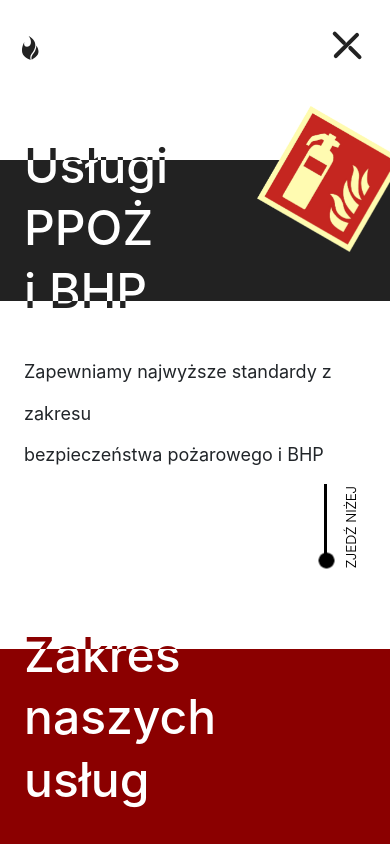
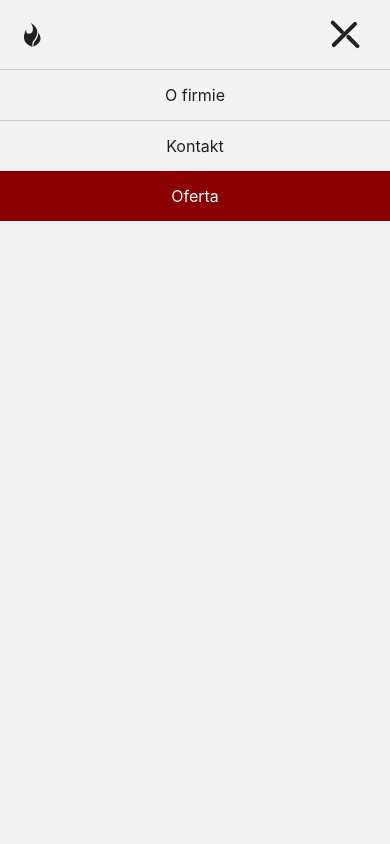
Before and after one commit to tipiso/interpoz-2.0, a Gatsby site: page / in a window 390 px wide. Both pictures are taken after a click on the button 345 px from the left and 46 px from the top of the page. Shown: the top 844 px of the page. Built offline with nearby package versions, Linux system fonts and the light colour scheme; Gatsby itself is replaced by a stand-in of ours.

Commit message:
added mobile menu

```diff
--- a/src/components/Layout/Layout.scss
+++ b/src/components/Layout/Layout.scss
@@ -1,4 +1,38 @@
 @import '../../styles/main';
+@import "../../styles/mixins";
+
+.mobile-navigation {
+  flex-wrap: wrap;
+  position: fixed;
+  top: 0;
+  left: 0;
+  width: 100vw;
+  @include viewport-unit(height, 100vh);
+  z-index: 10;
+  background-color: $background-color;
+
+  &.navbar-nav {
+    flex-direction: column;
+  }
+
+  .nav-item {
+    width: 100%;
+    text-align: center;
+
+    &:not(:last-of-type) {
+      border-bottom: 1px solid $gray-color;
+    }
+  }
+
+  &__header {
+    display: flex;
+    align-items: center;
+    padding: 24px;
+    height: 70px;
+    width: 100%;
+    border-bottom: 1px solid $gray-color;
+  }
+}
 
 .burger {
     display: flex;
@@ -7,7 +41,7 @@
     cursor: pointer;
     margin-left: auto;
 
-   span{
+   span {
     background: $black-color;
     border-radius: 10px;
     height: 4px;
--- a/src/components/Layout/index.js
+++ b/src/components/Layout/index.js
@@ -1,6 +1,6 @@
 import * as React from "react";
 import { useState } from 'react';
-import { motion } from "framer-motion";
+import {AnimatePresence, motion} from "framer-motion";
 import Col from "react-bootstrap/Col";
 import Container from "react-bootstrap/Container";
 import Navbar from "react-bootstrap/Navbar";
@@ -8,7 +8,8 @@ import NavbarBrand from "react-bootstrap/NavbarBrand";
 import NavItem from "react-bootstrap/NavItem";
 import Nav from 'react-bootstrap/Nav';
 
-import { returnElVariants } from "../../constants/constants";
+import { returnElVariants, slideInNav } from "../../constants/constants";
+import useWindowDimensions from "./useWindowDimensions";
 import Logo from '../../images/logo.svg';
 import MobileLogo from "../../images/mobile-top-logo.svg"
 import FooterLogo from "../../images/footer-logo.svg";
@@ -18,6 +19,21 @@ import "./Layout.scss";
 
 export default function Layout({ children, scrollToAbout, scrollToContact }) {
     const [open, setOpen] = useState(false);
+    const windowDimensions = useWindowDimensions();
+    const isMobileLayout = windowDimensions.width <= 992;
+
+    const toggleOpen = () => {
+        setOpen(!open);
+    }
+
+    const handleScroll = (scrollToFunc) => () => {
+        if(isMobileLayout) {
+            scrollToFunc();
+            setOpen(false);
+        }else {
+            scrollToFunc();
+        }
+    }
 
     return (
         <motion.div
@@ -34,11 +50,41 @@ export default function Layout({ children, scrollToAbout, scrollToContact }) {
                     </picture>
                 </NavbarBrand>
 
-                <button onClick={() => setOpen(!open)} className={`burger d-lg-none ${open ? 'open' : ''}`}>
-                    <span></span>
-                    <span></span>
-                    <span></span>
-                </button>
+                {isMobileLayout && (
+                    <>
+                        <button onClick={toggleOpen} className={`burger ${open ? 'open' : ''}`}>
+                            <span></span>
+                            <span></span>
+                            <span></span>
+                        </button>
+
+
+                            <AnimatePresence>
+                                {open && <motion.div
+                                    className='mobile-navigation navbar-nav'
+                                    initial="exit"
+                                    animate="enter"
+                                    exit="exit"
+                                    variants={slideInNav}
+                                >
+                                    <header className='mobile-navigation__header'>
+                                        <picture>
+                                            <source srcSet={Logo} media='(min-width: 992px)' />
+                                            <img srcSet={MobileLogo} alt='Logo icon' />
+                                        </picture>
+                                        <button onClick={toggleOpen} className={`burger ${open ? 'open' : ''}`}>
+                                            <span></span>
+                                            <span></span>
+                                            <span></span>
+                                        </button>
+                                    </header>
+                                    <NavItem as='button' onClick={handleScroll(scrollToAbout)}>O firmie</NavItem>
+                                    <NavItem as='button' onClick={handleScroll(scrollToContact)}>Kontakt</NavItem>
+                                    <NavItem as='a' href={Offer} target="_blank" rel='noreferrer' className='red-btn'>Oferta</NavItem>
+                                </motion.div>}
+                            </AnimatePresence>
+                    </>
+                    )}
 
                 <Nav className='d-none d-lg-flex' navbar>
                     <NavItem as='button' onClick={scrollToAbout}>O firmie</NavItem>
--- /dev/null
+++ b/src/components/Layout/useWindowDimensions.js
@@ -0,0 +1,29 @@
+import { useState, useEffect } from 'react';
+
+export default function useWindowDimensions() {
+    const hasWindow = typeof window !== 'undefined';
+
+    function getWindowDimensions() {
+        const width = hasWindow ? window.innerWidth : null;
+        const height = hasWindow ? window.innerHeight : null;
+        return {
+            width,
+            height,
+        };
+    }
+
+    const [windowDimensions, setWindowDimensions] = useState(getWindowDimensions());
+
+    useEffect(() => {
+        if (hasWindow) {
+            function handleResize() {
+                setWindowDimensions(getWindowDimensions());
+            }
+
+            window.addEventListener('resize', handleResize);
+            return () => window.removeEventListener('resize', handleResize);
+        }
+    }, [hasWindow]);
+
+    return windowDimensions;
+}
--- a/src/constants/constants.js
+++ b/src/constants/constants.js
@@ -31,4 +31,9 @@ const returnElVariants = {
     enter: { opacity: 1, y: 0, transition },
 };
 
-export { services, returnElVariants };
+const slideInNav = {
+    exit: {  x: '100%', transition: {duration: .8, type: 'spring'} },
+    enter: { x: 0, transition: {duration: .8, delay: .3, type: 'spring'} },
+}
+
+export { services, returnElVariants, slideInNav };
--- a/src/styles/_base.scss
+++ b/src/styles/_base.scss
@@ -4,3 +4,7 @@
   font-family: $font-family;
   --bs-body-font-family: $font-family;
 }
+
+body {
+  background-color: $background-color;
+}
--- a/src/styles/_mixins.scss
+++ b/src/styles/_mixins.scss
@@ -89,3 +89,46 @@
     }
   }
 }
+
+@mixin viewport-unit($property, $value) {
+  #{$property}: $value;
+
+  $unit: unit($value);
+
+  @if (index((vw, vh, vmin, vmax), $unit) != null) {
+    $devices: (
+                    (768px, 1024px), // iPad (all versions)
+                    (320px, 480px),  // iPhone 4
+                    (320px, 568px)   // iPhone 5, 5C, 5S
+    );
+
+    @each $device in $devices {
+      $device-width: nth($device, 1);
+      $device-height: nth($device, 2);
+
+      $device-query: "only screen and (-webkit-min-device-pixel-ratio: 1)";
+      $device-query: "#{$device-query} and (device-width: #{$device-width})";
+      $device-query: "#{$device-query} and (device-height: #{$device-height})";
+
+      $percent: $value / ($value * 0 + 1); // see https://github.com/sass/sass/issues/533
+
+      $percent-width: $device-width * $percent / 100;
+      $percent-height: $device-height * $percent / 100;
+
+      @if ($unit == vmin or $unit == vmax) {
+        @media #{$device-query} {
+          #{$property}: if($unit == vmin, $percent-width, $percent-height);
+        }
+      }
+      @else {
+        @media #{$device-query} and (orientation: portrait) {
+          #{$property}: if($unit == vw, $percent-width, $percent-height);
+        }
+
+        @media #{$device-query} and (orientation: landscape) {
+          #{$property}: if($unit == vw, $percent-height, $percent-width);
+        }
+      }
+    }
+  }
+}
--- a/src/styles/_variables.scss
+++ b/src/styles/_variables.scss
@@ -1,6 +1,7 @@
 $black-color: #222222;
 $red-color: #8B0000;
 $white-color: #FFFFFF;
+$gray-color: #CCCCCC;
 
 $background-color: #F3F3F3;
 
```
